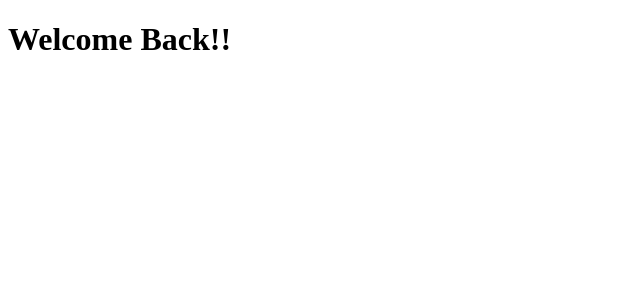
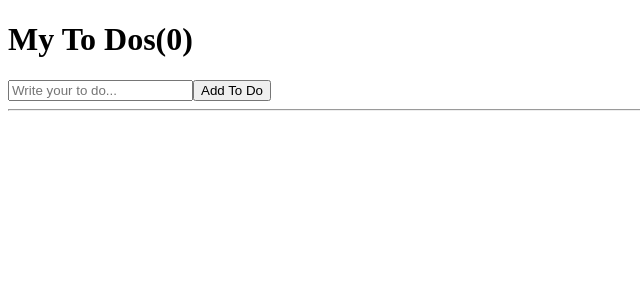
Before and after one commit to tkdgh7063/React-for-beginner, a React (Create React App) app: page / in a window 1280 px wide. Shown: the top 300 px of the page, without its empty margins (0-640 px from the left). Built offline with nearby package versions, Linux system fonts and the light colour scheme.

Commit message:
To Do List

```diff
--- a/src/App.js
+++ b/src/App.js
@@ -1,7 +1,35 @@
+import { useState } from "react";
+
 function App() {
+  const [toDo, setToDo] = useState("");
+  const [toDos, setToDos] = useState([]);
+  const onChange = (event) => setToDo(event.target.value);
+  const onSubmit = (event) => {
+    event.preventDefault();
+    if (toDo === "") {
+      return;
+    }
+    setToDo("");
+    setToDos((currentArray) => [toDo, ...currentArray]);
+  };
   return (
-    <div className="App">
-      <h1>Welcome Back!!</h1>
+    <div>
+      <h1>My To Dos({toDos.length})</h1>
+      <form onSubmit={onSubmit}>
+        <input
+          onChange={onChange}
+          value={toDo}
+          type="text"
+          placeholder="Write your to do..."
+        />
+        <button>Add To Do</button>
+      </form>
+      <hr />
+      <ul>
+        {toDos.map((item, index) => (
+          <li key={index}>{item}</li>
+        ))}
+      </ul>
     </div>
   );
 }
```
